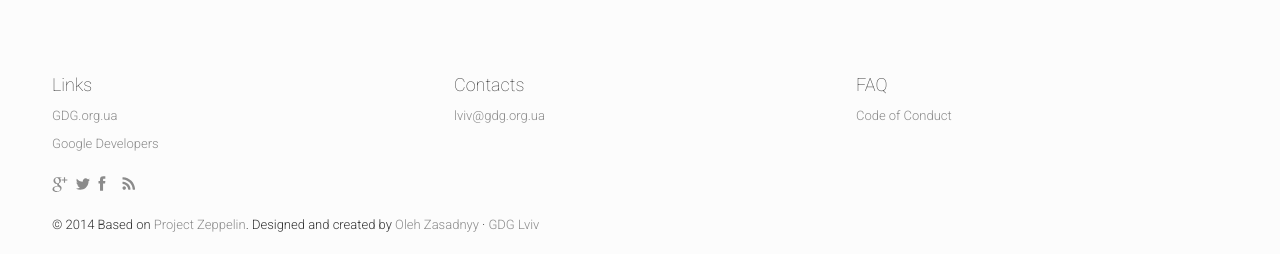
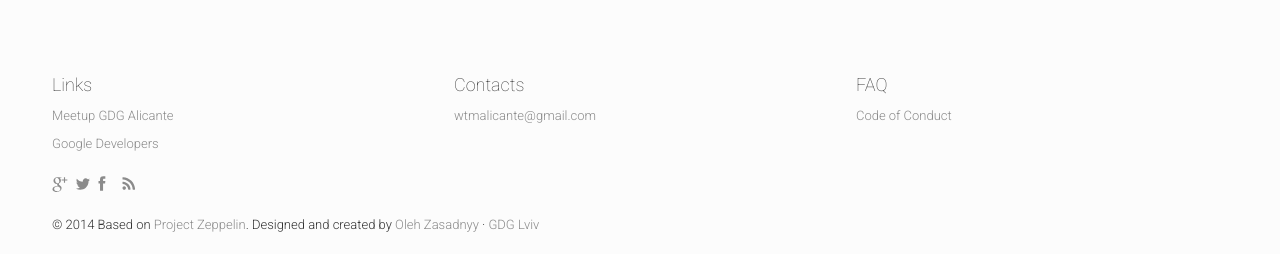
Before and after one commit to wtmalicante/wtmalicante.github.io, a Jekyll site: the page built from index.html, in a window 1280 px wide and 900 px high, scrolled down 1416 px. Shown: the part 643-897 px from the top of the window. Built offline with Jekyll 4.4.1, drawn with Linux system fonts in a browser that asks for light colours; nearby versions of some CDN libraries; comment, search, counter and statistics services are not loaded.

Commit message:
Update _config.yml

```diff
--- a/_config.yml
+++ b/_config.yml
@@ -178,12 +178,12 @@ footerBlocks:
  -
   title: "Links"
   links:
-   - {link: "http://gdg.org.ua", text: "GDG.org.ua"}
+   - {link: "https://www.meetup.com/es-ES/GDG-Alicante/", text: "Meetup GDG Alicante"}
    - {link: "https://developers.google.com", text: "Google Developers"}
  -
   title: "Contacts"
   links:
-   - {link: "mailto:lviv@gdg.org.ua", text: "lviv@gdg.org.ua"}
+   - {link: "mailto:wtmalicante@gmail.com", text: "wtmalicante@gmail.com"}
  -
   title: "FAQ"
   links:
```
